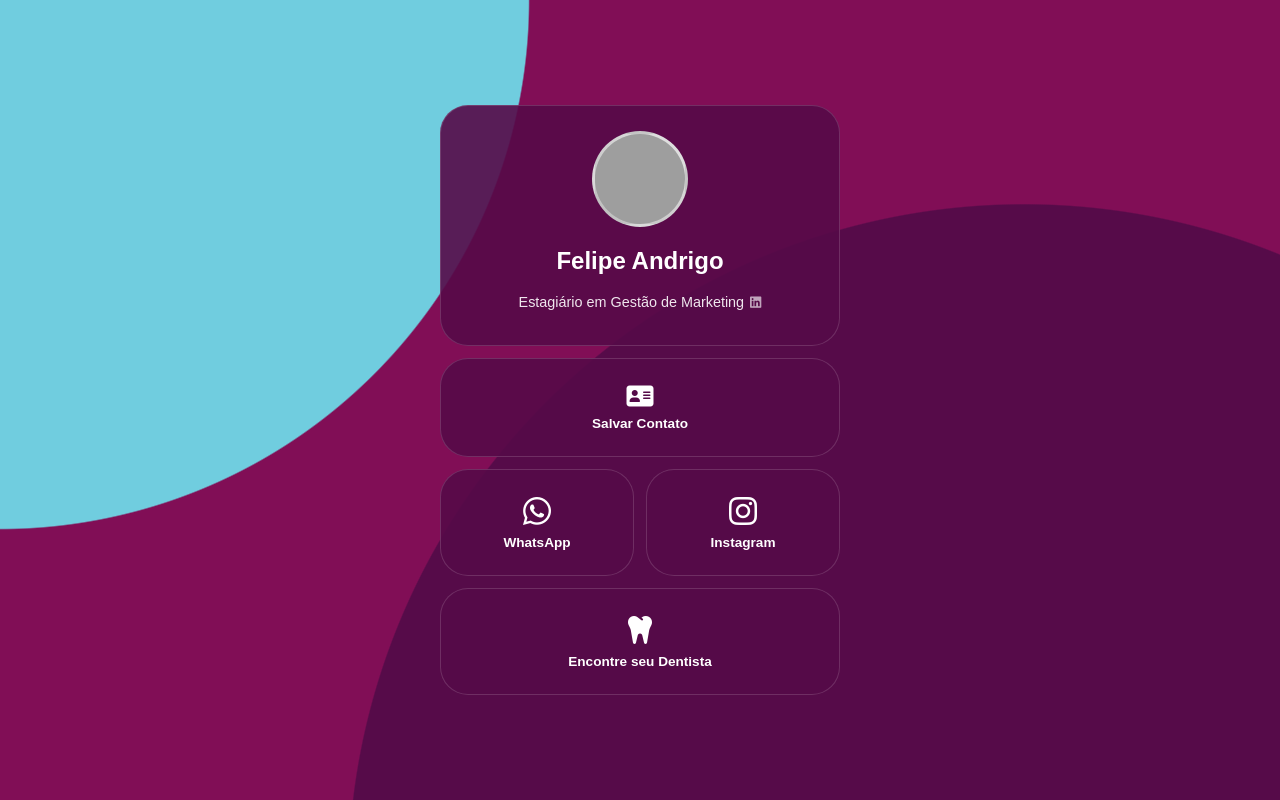
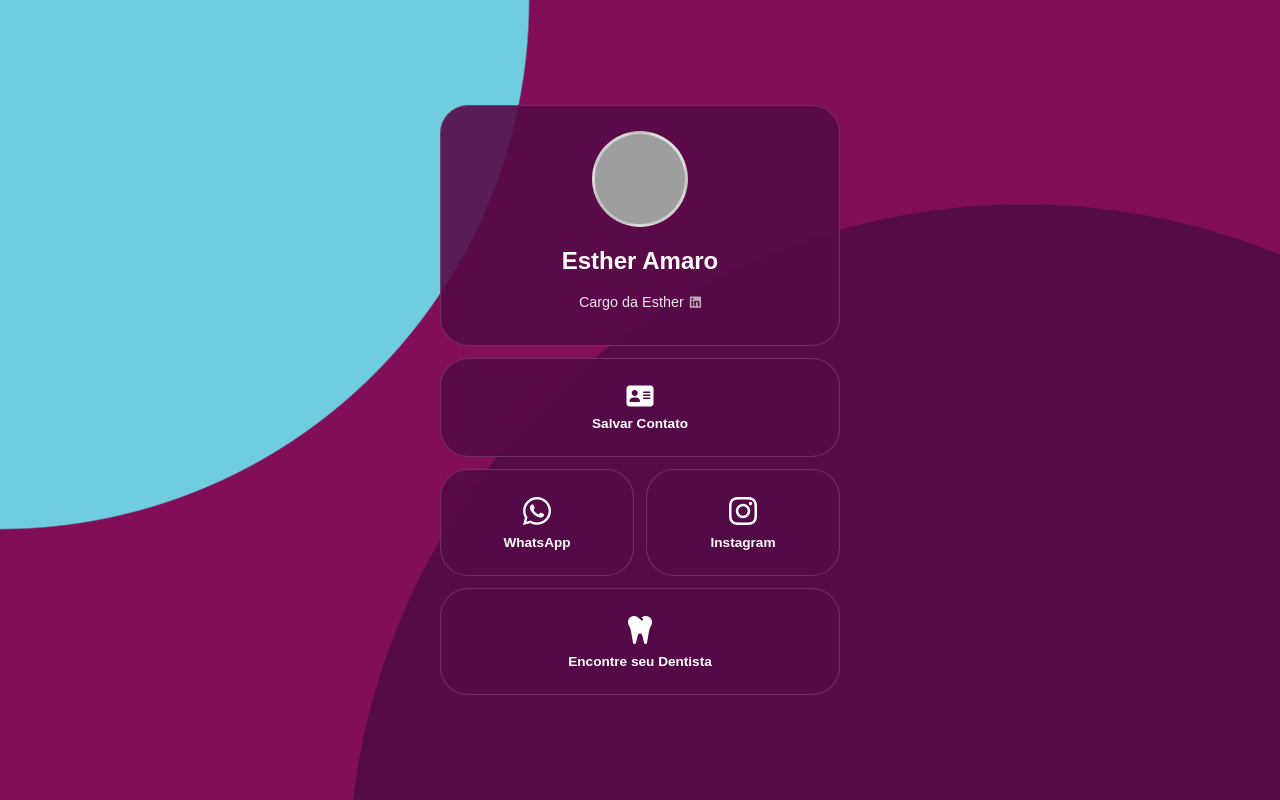
Before and after one commit to uniodontopp/ntag-esth-unipp, a plain HTML site: page index.html in a window 1280 px wide. Drawn offline with Linux system fonts and the light colour scheme; grey boxes are pictures that could not be loaded; a web font is replaced by a local one.

Commit message:
index.html

```diff
--- a/index.html
+++ b/index.html
@@ -19,8 +19,7 @@
             --shape-cyan: #70cddf;
             --shape-dark: #560b49;
 
-            /* --- MUDANÇA AQUI: O EFEITO ROXO ESCURO --- */
-            /* Em vez de branco transparente, usamos a cor da marca com 90% de opacidade */
+            /* Visual Roxo Escuro Sólido */
             --card: rgba(86, 11, 73, 0.9);
 
             --text: #ffffff;
@@ -67,8 +66,6 @@
             align-items: center;
             transition: 0.3s ease;
             border: 1px solid var(--glass-border);
-
-            /* Removi o blur para ficar nítido e sólido como você gostou */
             cursor: pointer;
 
             /* Preparação para animação via JS */
@@ -81,7 +78,6 @@
         .card:hover {
             transform: translateY(-5px);
             border-color: var(--hover-light);
-            /* MUDANÇA NO HOVER: Fica um roxo um pouco mais claro e vivo */
             background: rgba(110, 20, 95, 1);
             box-shadow: 0 8px 20px rgba(0, 0, 0, 0.3);
         }
@@ -96,12 +92,11 @@
             background: linear-gradient(45deg, #aaa, #ddd);
             margin-bottom: 15px;
             object-fit: cover;
-            border: 3px solid rgba(255, 255, 255, 0.2); /* Borda um pouco mais grossa */
+            border: 3px solid rgba(255, 255, 255, 0.2);
         }
 
         h1 { font-size: 1.5rem; margin: 5px 0; font-weight: 700; text-align: center;}
 
-        /* Ajuste para o texto do cargo + ícone pequeno */
         p { font-size: 0.9rem; opacity: 0.9; text-align: center; margin-bottom: 10px; font-weight: 400; display: flex; align-items: center; gap: 6px; justify-content: center; }
 
         .label { font-weight: 600; font-size: 0.85rem; color: var(--accent); margin-top: 8px; text-align: center;}
@@ -118,7 +113,7 @@
             <h1 id="nome-colaborador">...</h1>
             <p>
                 <span id="cargo-colaborador">...</span>
-                <i class="fa-brands fa-linkedin" style="font-size: 0.9em; opacity: 0.7;"></i>
+                <i class="fa-brands fa-linkedin" id="icone-linkedin-perfil" style="font-size: 0.9em; opacity: 0.7; display: none;"></i>
             </p>
         </a>
 
@@ -145,26 +140,27 @@
 
     <script>
         // ==========================================
-        // ÁREA DE DADOS DO COLABORADOR
+        // ÁREA DE DADOS DA COLABORADORA
         // ==========================================
         const colaborador = {
-            nome: "Felipe Andrigo",
-            cargo: "Estagiário em Gestão de Marketing",
-            email: "felipe.andrigo@exemplo.com.br",
+            nome: "Esther Amaro",
 
-            // Link do seu LinkedIn Pessoal (Vai no Card do Topo)
-            linkedinPessoal: "https://www.linkedin.com/in/felipe-alves-325a4121a/",
+            // ⚠️ EDITAR O CARGO AQUI:
+            cargo: "Cargo da Esther",
 
-            // Foto do LinkedIn
-            fotoUrl: "https://media.licdn.com/dms/image/v2/D4D03AQEKm9mgWnCChw/profile-displayphoto-crop_800_800/B4DZd95TyVGgAU-/0/1750163865284?e=1771459200&v=beta&t=7uT3OeC28MjI6gmcFlVmcV3pL0TQIKC-6f9NsM8RaRE",
+            email: "esther.amaro@exemplo.com.br",
+
+            // Link do LinkedIn
+            linkedinPessoal: "https://www.linkedin.com/in/esther-amaro-25305315a?utm_source=share&utm_campaign=share_via&utm_content=profile&utm_medium=ios_app",
+
+            // Foto da Esther
+            fotoUrl: "https://media.licdn.com/dms/image/v2/D4D03AQFNmZ0VxSJrgA/profile-displayphoto-crop_800_800/B4DZwfAqhdJQAI-/0/1770046795575?e=1771459200&v=beta&t=d1mWe_DczKxcGyISwtytNWMt8tP4THhUHfU0a6KwQdw",
 
             // WhatsApp
-            whatsapp: "5518996475746",
+            whatsapp: "5518997994481",
 
-            // Instagram Uniodonto
+            // Links Padrão
             instagram: "https://www.instagram.com/uniodontoprudente/",
-
-            // Buscador de Dentistas
             buscaDentista: "https://seguro.fisistemas.com.br/EncontreSeuDentista/pesquisa;s=336017"
         };
 
@@ -172,22 +168,21 @@
         // LÓGICA DO SISTEMA
         // ==========================================
 
-        // 1. Preenche Textos e Links do Perfil
         document.title = `${colaborador.nome} | Contato`;
         document.getElementById('nome-colaborador').innerText = colaborador.nome;
         document.getElementById('cargo-colaborador').innerText = colaborador.cargo;
 
-        // Configura o link do Card de Perfil
         const cardProfile = document.getElementById('card-profile');
+        const iconProfile = document.getElementById('icone-linkedin-perfil');
         if(colaborador.linkedinPessoal) {
             cardProfile.href = colaborador.linkedinPessoal;
+            iconProfile.style.display = 'inline-block';
         } else {
-            // Se não tiver link, remove o comportamento de clique
             cardProfile.removeAttribute('href');
             cardProfile.style.cursor = 'default';
+            iconProfile.style.display = 'none';
         }
 
-        // 2. Carrega Foto
         const imgElement = document.getElementById('foto-perfil');
         if (colaborador.fotoUrl && colaborador.fotoUrl.length > 10) {
             imgElement.src = colaborador.fotoUrl;
@@ -199,7 +194,6 @@
             cardProfile.insertBefore(divIcon, cardProfile.children[0]);
         }
 
-        // 3. Configura Botões Inferiores
         const configBtn = (id, link, prefix = '') => {
             const el = document.getElementById(id);
             if(link) el.href = prefix + link;
@@ -210,7 +204,6 @@
         configBtn('link-instagram', colaborador.instagram);
         configBtn('link-dentista', colaborador.buscaDentista);
 
-        // 4. Animação em Cascata
         const cards = document.querySelectorAll('.card');
         cards.forEach((card, index) => {
             if(!card.classList.contains('hidden')){
@@ -219,11 +212,8 @@
             }
         });
 
-        // 5. Gerar vCard
         function gerarVcard() {
-            // Para o vCard, usamos o link do LinkedIn Pessoal se houver, ou Insta
             const socialLink = colaborador.linkedinPessoal || colaborador.instagram;
-
             const vcard = `BEGIN:VCARD\nVERSION:3.0\nFN:${colaborador.nome}\nTITLE:${colaborador.cargo}\nTEL;TYPE=CELL:${colaborador.whatsapp}\nEMAIL:${colaborador.email}\nURL:${socialLink}\nEND:VCARD`;
             const link = document.createElement('a');
             link.href = URL.createObjectURL(new Blob([vcard], { type: 'text/vcard' }));
```
